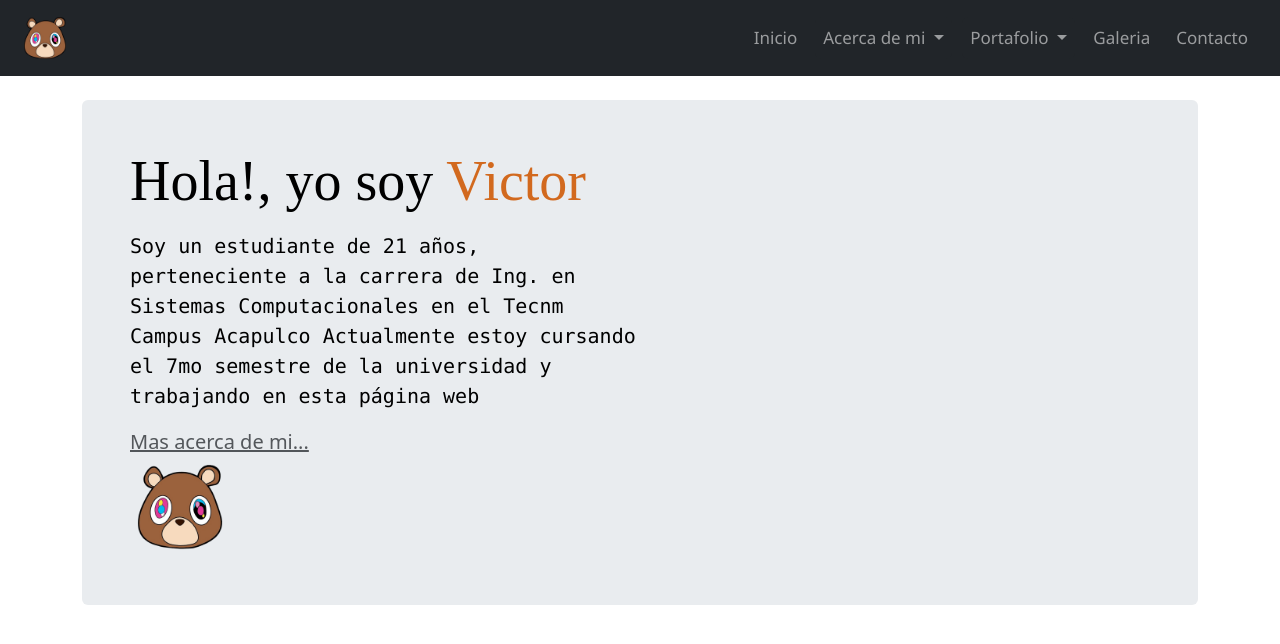
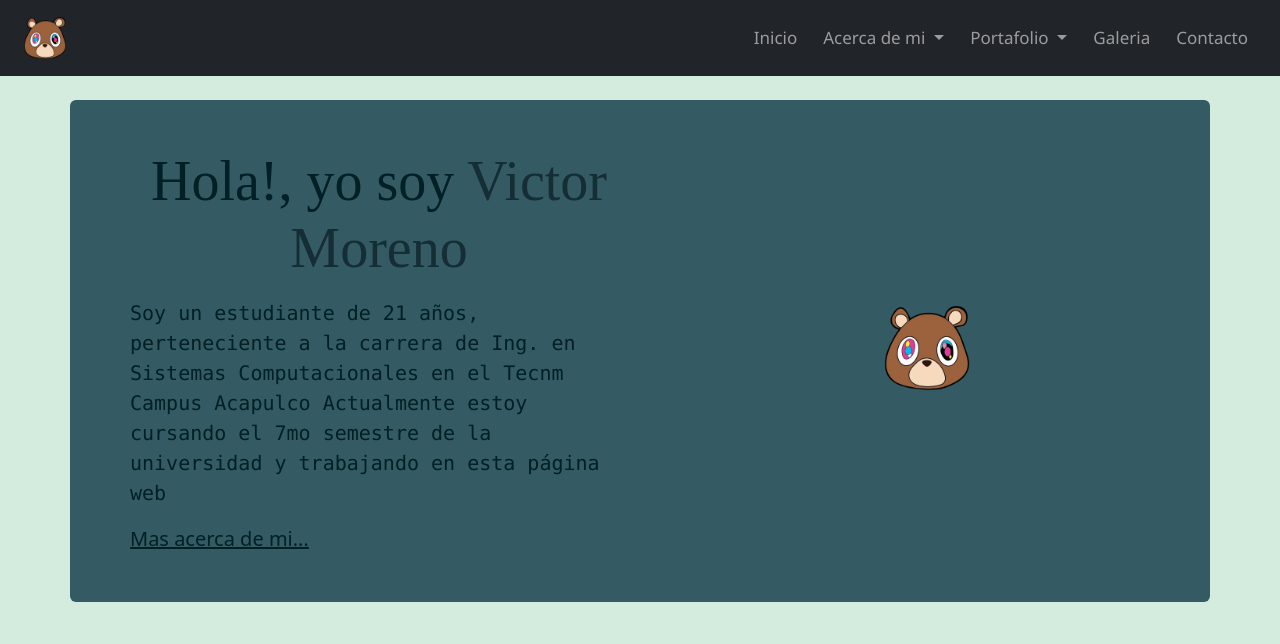
Before and after one commit to Vic-mrn/PrograWeb, a plain HTML site: page index.html in a window 1280 px wide. Drawn offline with nearby package versions, Linux system fonts and the light colour scheme; a web font is replaced by a local one.

Commit message:
Cambios escritorio

```diff
--- a/Estilos.css
+++ b/Estilos.css
@@ -1,5 +1,16 @@
+/* Variables */
+
+/* Forma de uso "var(--dark)" */
+
+:root {
+  --dark: #002025;
+  --green: #152D35;
+  --ligthgreen: #D4ECDD;
+  --hoja: #345B63;
+}
+
+
 /* Navbar */
-
 #logo-oso {
   margin-left: 20px;
 }
@@ -11,15 +22,16 @@
 }
 
 #obj-lista:hover {
-  background-color: rgb(33, 37, 41);
+  background-color: var(--green);
   border-radius: 7px;
   border-style: solid;
-  border-color: rgb(101, 101, 172);
+  border-color: var(--ligthgreen);
   border-width: thin;
+  color: var(--ligthgreen);
 }
 
 #obj-lista-desp {
-  background-color: rgb(33, 37, 41);
+  background-color: var(--dark);
 }
 
 /* contenedores */
@@ -28,3 +40,50 @@
 }
 
 /* Otras cosas */
+.color-fondo {
+  background-color:var(--ligthgreen);
+}
+
+ .color-nav {
+  background-color:var(--dark);
+  color: var(--ligthgreen);
+}
+
+.color-cont {
+  background-color: var(--hoja);
+}
+
+/* Centrar imagenes */
+.centrador{
+  position: relative;
+  width: 550px;
+  height: 400px;
+}
+
+.imagen{
+    position: absolute;
+    width: 100px;
+    top: 0;
+    left: 0;
+    right: 0;
+    bottom: 0;
+    margin: auto;
+}
+
+/* Letras */
+
+.verdeclaro {
+  color: var(--ligthgreen);
+}
+
+.hoja {
+  color: var(--hoja);
+}
+
+.verde {
+  color: var(--green);
+}
+
+.oscuro {
+  color: var(--dark);
+}
--- a/index.html
+++ b/index.html
@@ -31,7 +31,7 @@
     />
   </head>
 
-  <body>
+  <body class="color-fondo">
     <!-- Navbar -->
     <nav class="navbar navbar-expand-lg navbar-dark bg-dark nav-pills d-flex">
       <!-- Logo -->
@@ -63,7 +63,7 @@
           <!-- Cascada de opciones (Acerca de mi) -->
           <li class="nav-item dropdown" id="obj-lista">
             <a
-              class="nav-link dropdown-toggle bg-dark"
+              class="nav-link dropdown-toggle obj-lista"
               href="#"
               id="navbarDropdown"
               role="button"
@@ -74,7 +74,7 @@
               Acerca de mi
             </a>
             <div
-              class="dropdown-menu bg-dark rounded"
+              class="dropdown-menu obj-lista bg-dark rounded"
               aria-labelledby="navbarDropdown"
             >
               <a class="dropdown-item text-bg-dark" href="acercademi.html">¿Quien soy?</a>
@@ -85,7 +85,7 @@
           <!-- Cascada de opciones (Portafolio) -->
           <li class="nav-item dropdown" id="obj-lista">
             <a
-              class="nav-link dropdown-toggle bg-dark"
+              class="nav-link dropdown-toggle obj-lista"
               href="#"
               id="navbarDropdown"
               role="button"
@@ -96,11 +96,11 @@
               Portafolio
             </a>
             <div
-              class="dropdown-menu bg-dark rounded"
+              class="dropdown-menu rounded obj-lista"
               aria-labelledby="navbarDropdown"
             >
-              <a class="dropdown-item text-bg-dark" href="cv.html">Mi CV</a>
-              <a class="dropdown-item text-bg-dark" href="portafolio.html">Proyectos</a>
+              <a class="dropdown-item" href="cv.html">Mi CV</a>
+              <a class="dropdown-item" href="portafolio.html">Proyectos</a>
             </div>
           </li>
 
@@ -116,14 +116,23 @@
     </nav>
 
       <br />
-      <main class="container">
-        <div class="p-4 p-md-5 mb-4 rounded text-body-emphasis bg-body-secondary">
-          <div class="col-lg-6 px-0">
-            <h1 class="display-4" style="font-family: Dela Gothic One;">Hola!, yo soy <span style="color: chocolate;">Victor</span></h1>
-            <p class="lead my-3" style="font-family: consolas;">Soy un estudiante de 21 años, perteneciente a la carrera de Ing. en Sistemas Computacionales en el Tecnm Campus Acapulco Actualmente estoy cursando el 7mo semestre de la universidad y trabajando en esta página web</p>
-            <p class="lead mb-0"><a href="acercademi.html" class="text-body-secondary">Mas acerca de mi...</a></p>
+      <main class="container color-cont rounded">
+        <div class="row p-4 p-md-5 mb-4 rounded text-body-emphasis">
+          <div class="col-lg-6">
+            <center>
+              <h1 class="display-4 oscuro" style="font-family: Dela Gothic One;">Hola!, yo soy <span class="verde">Victor Moreno</span></h1>
+            </center>
+            <p class="lead my-3 oscuro" style="font-family: consolas;">Soy un estudiante de 21 años, perteneciente a la carrera de Ing. en Sistemas Computacionales en el Tecnm Campus Acapulco Actualmente estoy cursando el 7mo semestre de la universidad y trabajando en esta página web</p>
+            <div class="nav-pills">
+              <p class="lead mb-0 "><a href="acercademi.html" class="oscuro">Mas acerca de mi...</a></p>
+            </div>
+
+
           </div>
-          <divc class="d-none d-lg-block"><img src="logo.png" height="100px" width="100px"></div>
+          <div class="col-lg-6">
+            <div class="centrador">
+              <img class="imagen" src="logo.png" height="100px" width="100px"></div>
+            </div>
         </div>
       </main>
 
```
